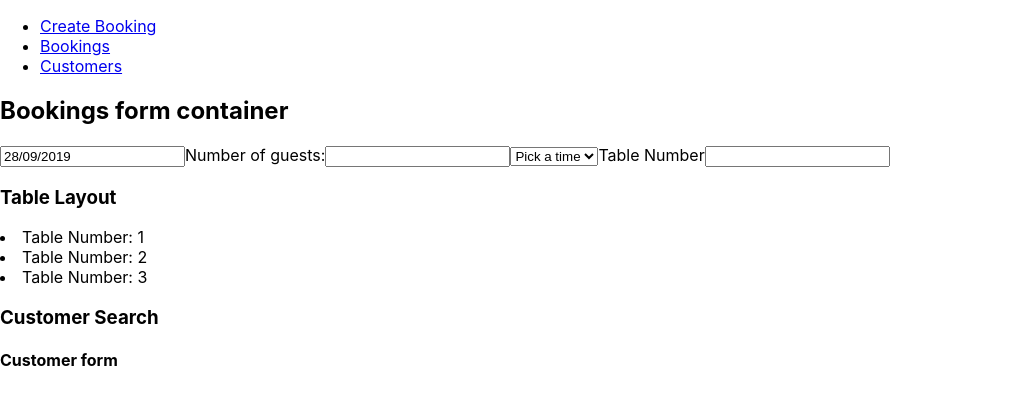
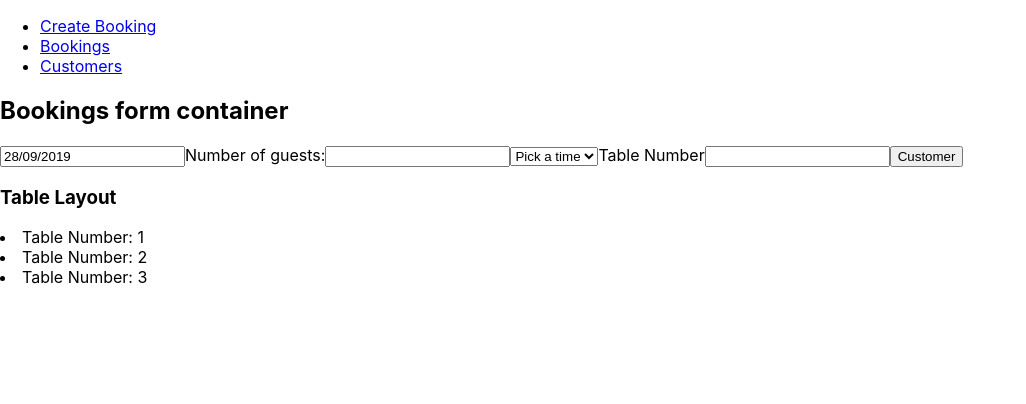
Before and after one commit to Fidelma/Restaurant-Bookings-Group-Project, a React (Create React App) app in the folder frontend_restaurant_bookings/: page / in a window 1280 px wide. Shown: the top 404 px of the page, without its empty margins (0-1026 px from the left). Built offline with nearby package versions, Linux system fonts and the light colour scheme.

Commit message:
change to customers component button working

```diff
--- a/frontend_restaurant_bookings/src/components/bookings/BookingForm.js
+++ b/frontend_restaurant_bookings/src/components/bookings/BookingForm.js
@@ -13,6 +13,11 @@ const BookingForm = (props) => {
 
   function handleTimeChange(event){
     props.getTime(event.target.value);
+  }
+
+  function customerComponent(event){
+    event.preventDefault();
+    props.changeToCustomerComponent();
   }
 
   return(
@@ -37,6 +42,7 @@ const BookingForm = (props) => {
         type="int"
         value={props.selectedTable}
       />
+      <button onClick={customerComponent}>Customer</button>
 
       </form>
     </>
--- a/frontend_restaurant_bookings/src/containers/BookingsFormContainer.js
+++ b/frontend_restaurant_bookings/src/containers/BookingsFormContainer.js
@@ -1,7 +1,7 @@
 import React, { Component } from 'react';
 import BookingForm from '../components/bookings/BookingForm.js';
-import TableLayout from '../components/tables/TableLayout.js';
-import CustomerBookingsContainer from './CustomerBookingsContainer.js';
+import TablesCustomersContainer from './TablesCustomersContainer.js';
+
 
 class BookingsFormContainer extends Component {
   constructor(props){
@@ -10,7 +10,8 @@ class BookingsFormContainer extends Component {
       date: null,
       guests: '',
       selectedTime: '',
-      selectedTable: ''
+      selectedTable: '',
+      displayTables: true
 
 
     }
@@ -18,6 +19,7 @@ class BookingsFormContainer extends Component {
     this.getGuests = this.getGuests.bind(this);
     this.getTime = this.getTime.bind(this);
     this.getTableNumber = this.getTableNumber.bind(this);
+    this.changeToCustomerComponent = this.changeToCustomerComponent.bind(this);
   }
 
   getDate(date){
@@ -43,6 +45,13 @@ class BookingsFormContainer extends Component {
     )
   }
 
+  changeToCustomerComponent(){
+    return(
+      this.setState({displayTables: false})
+    )
+  }
+
+
   render(){
     return(
       <>
@@ -54,11 +63,12 @@ class BookingsFormContainer extends Component {
           times={this.props.times}
           getTime={this.getTime}
           selectedTable={this.state.selectedTable}
+          changeToCustomerComponent={this.changeToCustomerComponent}
         />
-        <TableLayout
-          tables={this.props.tables} getTableNumber={this.getTableNumber}
-        />
-        <CustomerBookingsContainer />
+        <TablesCustomersContainer
+          displayTables={this.state.displayTables}
+          tables={this.props.tables}
+          getTableNumber={this.getTableNumber}/>
       </>
     )
   }
--- /dev/null
+++ b/frontend_restaurant_bookings/src/containers/TablesCustomersContainer.js
@@ -0,0 +1,21 @@
+import React from "react";
+import TableLayout from '../components/tables/TableLayout.js';
+import CustomerBookingsContainer from './CustomerBookingsContainer.js';
+
+const TablesCustomersContainer = (props) => {
+  const displayTables = props.displayTables;
+  if(displayTables){
+    return (
+      <TableLayout
+        tables={props.tables}
+        getTableNumber={props.getTableNumber}
+      />
+    )
+  }else {
+    return(
+      <CustomerBookingsContainer/>
+    )
+  }
+}
+
+export default TablesCustomersContainer;
```
